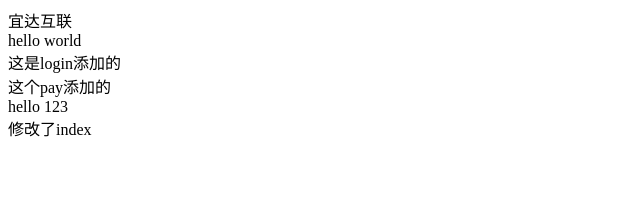
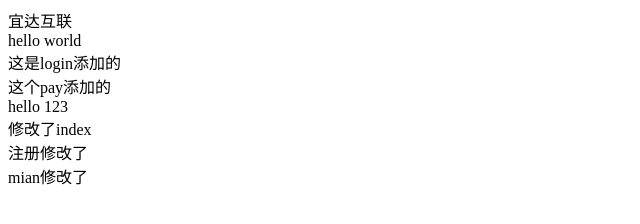
Before and after one commit to zjx0759/project4, a plain HTML site: page index.html in a window 1280 px wide. Shown: the whole page, without its empty margins (0-640 px from the left). Drawn offline with Linux system fonts and the light colour scheme.

Commit message:
修改了index.html

```diff
--- a/index.html
+++ b/index.html
@@ -15,6 +15,8 @@
     <span>这个pay添加的</span>
     <div>hello 123</div>
     <div>修改了index</div>
+    <div>注册修改了</div>
+    <div>mian修改了</div>
 </body>
 
 </html>
```
